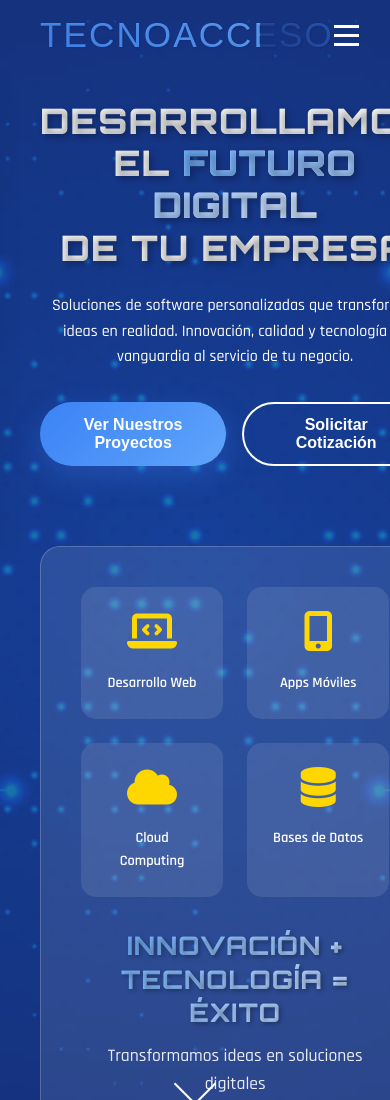
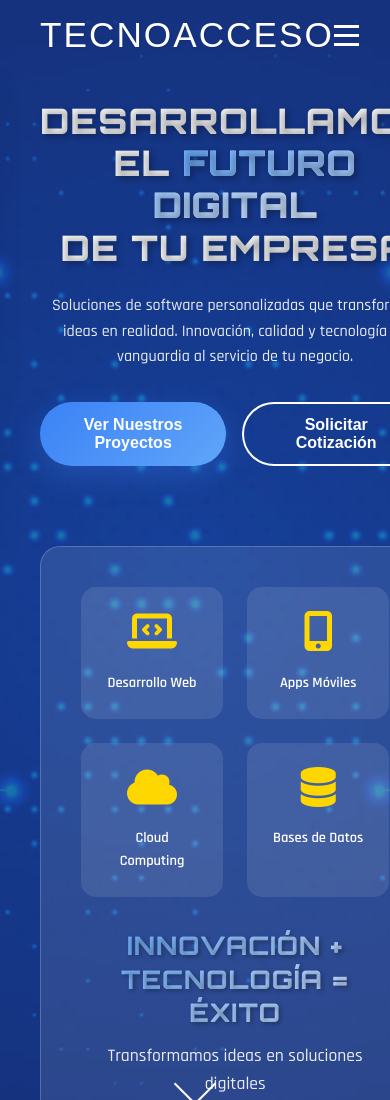
Before and after one commit to TecnoAcceso/PaginaWeb, a plain HTML site: page index.html in a window 390 px wide. Shown: the top 1100 px of the page. Drawn offline with Linux system fonts and the light colour scheme; a web font is replaced by a local one.

Commit message:
Debug: Simplify styles to fix mobile rendering

```diff
--- a/styles.css
+++ b/styles.css
@@ -80,18 +80,17 @@ body {
 
 .preloader-logo {
     font-family: 'recharge', sans-serif;
-    /* font-size: 5rem; */
     font-size: clamp(2.5rem, 10vw, 5rem);
     color: white;
     text-transform: uppercase;
     letter-spacing: 4px;
     margin-bottom: 1rem;
-    background: linear-gradient(45deg, #1e3a8a, #3b82f6, #60a5fa);
-    background-size: 200% 200%;
-    -webkit-background-clip: text;
-    -webkit-text-fill-color: transparent;
-    background-clip: text;
-    animation: shimmer 4s ease-in-out infinite;
+    /* background: linear-gradient(45deg, #1e3a8a, #3b82f6, #60a5fa); */
+    /* background-size: 200% 200%; */
+    /* -webkit-background-clip: text; */
+    /* -webkit-text-fill-color: transparent; */
+    /* background-clip: text; */
+    /* animation: shimmer 4s ease-in-out infinite; */
 }
 
 .preloader-tagline {
@@ -129,17 +128,17 @@ body {
 
 .nav-logo h2 {
     font-family: 'recharge', sans-serif;
-    /* font-size: 2.8rem; */
     font-size: clamp(2rem, 7vw, 2.8rem);
     font-weight: 500;
     letter-spacing: 2px;
     text-transform: uppercase;
-    background: linear-gradient(45deg, #1e3a8a, #3b82f6, #60a5fa);
-    background-size: 200% 200%;
-    -webkit-background-clip: text;
-    -webkit-text-fill-color: transparent;
-    background-clip: text;
-    animation: shimmer 4s ease-in-out infinite;
+    color: white;
+    /* background: linear-gradient(45deg, #1e3a8a, #3b82f6, #60a5fa); */
+    /* background-size: 200% 200%; */
+    /* -webkit-background-clip: text; */
+    /* -webkit-text-fill-color: transparent; */
+    /* background-clip: text; */
+    /* animation: shimmer 4s ease-in-out infinite; */
 }
 
 .nav-logo .accent {
@@ -251,7 +250,7 @@ body {
     text-shadow: 3px 3px 6px rgba(0,0,0,0.3);
     background: linear-gradient(45deg, #ffffff, #f0f0f0, #ffffff);
     background-size: 200% 200%;
-    animation: slideInLeft 1s ease-out, shimmer 3s ease-in-out infinite;
+    /* animation: slideInLeft 1s ease-out, shimmer 3s ease-in-out infinite; */
     -webkit-background-clip: text;
     -webkit-text-fill-color: transparent;
     background-clip: text;
@@ -268,13 +267,13 @@ body {
     font-size: 1.2rem;
     margin-bottom: 2rem;
     opacity: 0.9;
-    animation: slideInLeft 1s ease-out 0.2s both;
+    /* animation: slideInLeft 1s ease-out 0.2s both; */
 }
 
 .hero-buttons {
     display: flex;
     gap: 1rem;
-    animation: slideInLeft 1s ease-out 0.4s both;
+    /* animation: slideInLeft 1s ease-out 0.4s both; */
 }
 
 .btn {
```
